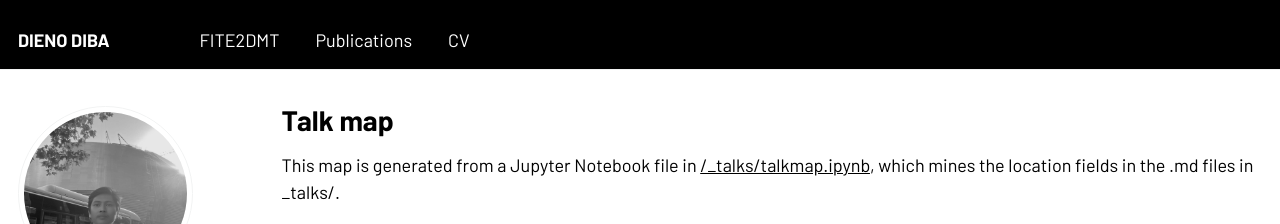
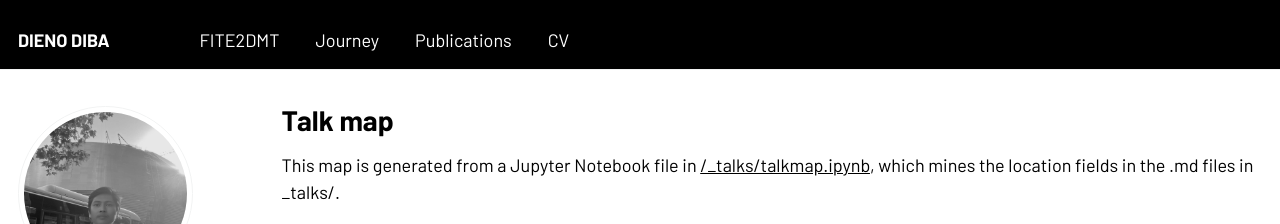
Before and after one commit to dienodiba/dienodiba.github.io, a Jekyll site: the page built from _pages/talkmap.html, in a window 1280 px wide. Shown: the top 224 px of the page. Built offline with Jekyll 4.4.1, drawn with Linux system fonts in a browser that asks for light colours; nearby versions of some CDN libraries; some web fonts are replaced.

Commit message:
Update navigation.yml

```diff
--- a/_data/navigation.yml
+++ b/_data/navigation.yml
@@ -9,6 +9,9 @@ main:
   - title: "FITE2DMT"
     url: /FITE2DMT
 
+  - title: "Journey"
+    url: /Journey
+
   - title: "Publications"
     url: https://scholar.google.com/citations?user=p5K7lDUAAAAJ&hl=en
 
```
